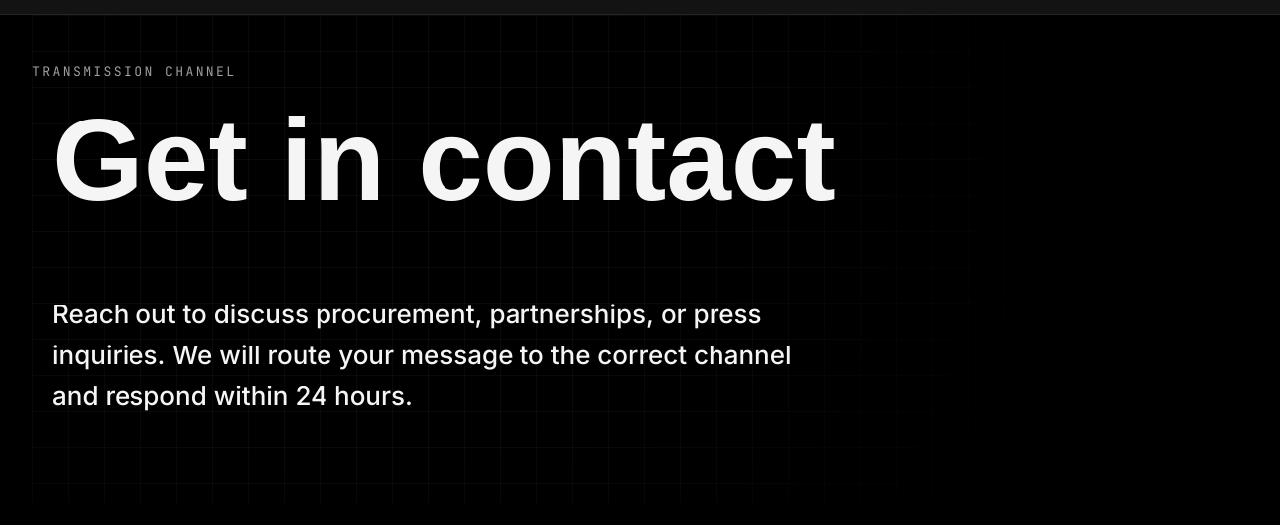
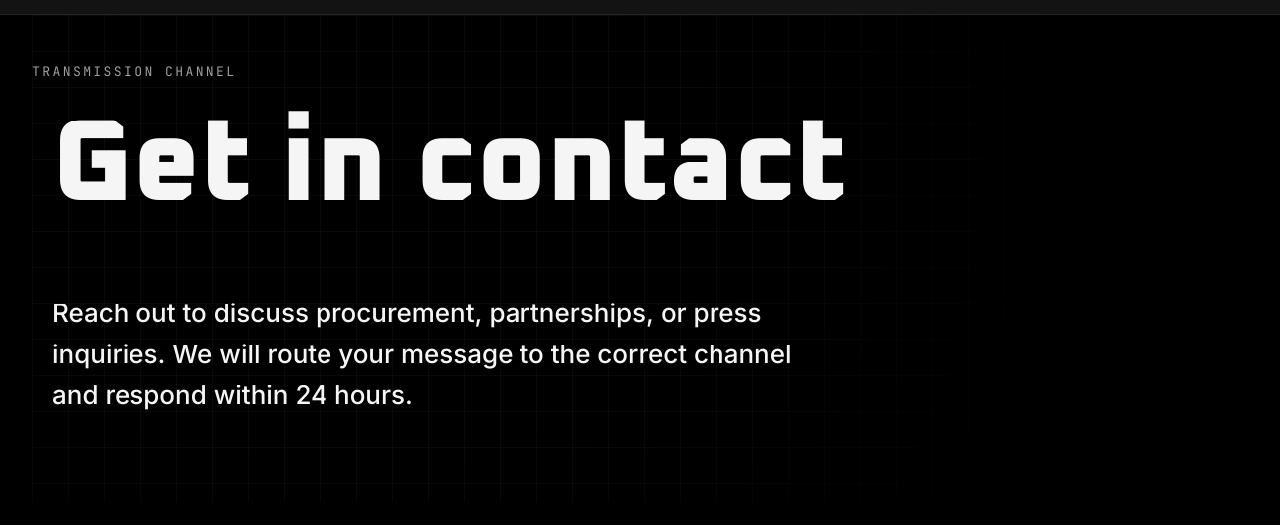
Before and after one commit to CormAlan/Tenet-industries, a plain HTML site: page public/contact/index.html in a window 1280 px wide. Shown: the part 54-579 px from the top of the page. Drawn offline with Linux system fonts and the light colour scheme.

Commit message:
ront fix

```diff
--- a/public/contact/index.html
+++ b/public/contact/index.html
@@ -1039,6 +1039,15 @@
       );
     }
 
+    async function waitForFont(spec, maxWait = 4000) {
+      const deadline = Date.now() + maxWait;
+      while (Date.now() < deadline) {
+        const loaded = await document.fonts.load(spec);
+        if (loaded.length > 0) return;
+        await new Promise(r => setTimeout(r, 50));
+      }
+    }
+
     function clamp(value, min, max) {
       return Math.min(max, Math.max(min, value));
     }
@@ -1069,7 +1078,7 @@
         button.classList.toggle('active', button.dataset.lang === safeLanguage);
       });
       applyStaticTranslations();
-      await document.fonts.ready;
+      await waitForFont('800 1em Oxanium');
       initTextBlocks();
       updateScrollRevealTargets();
     }
```
Also changed, not shown: public/index1.html (+10 -1 lines).
